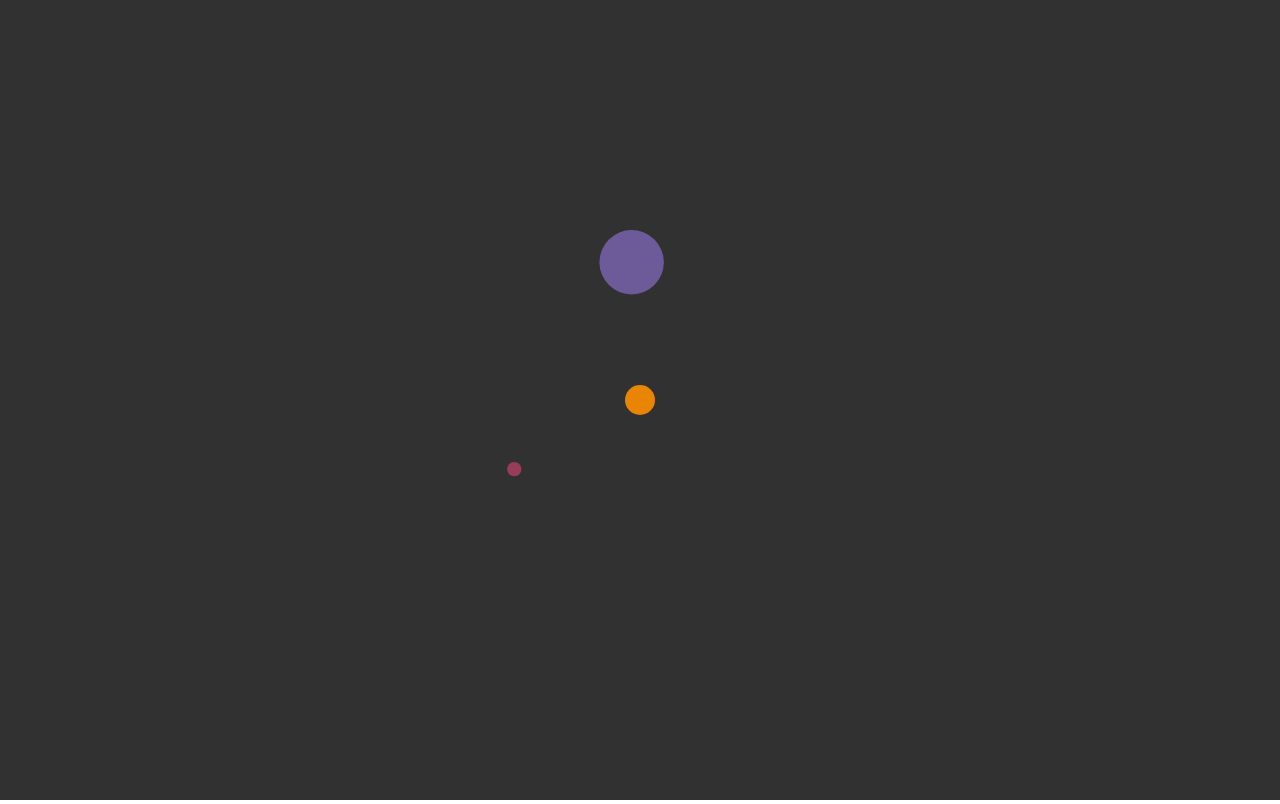
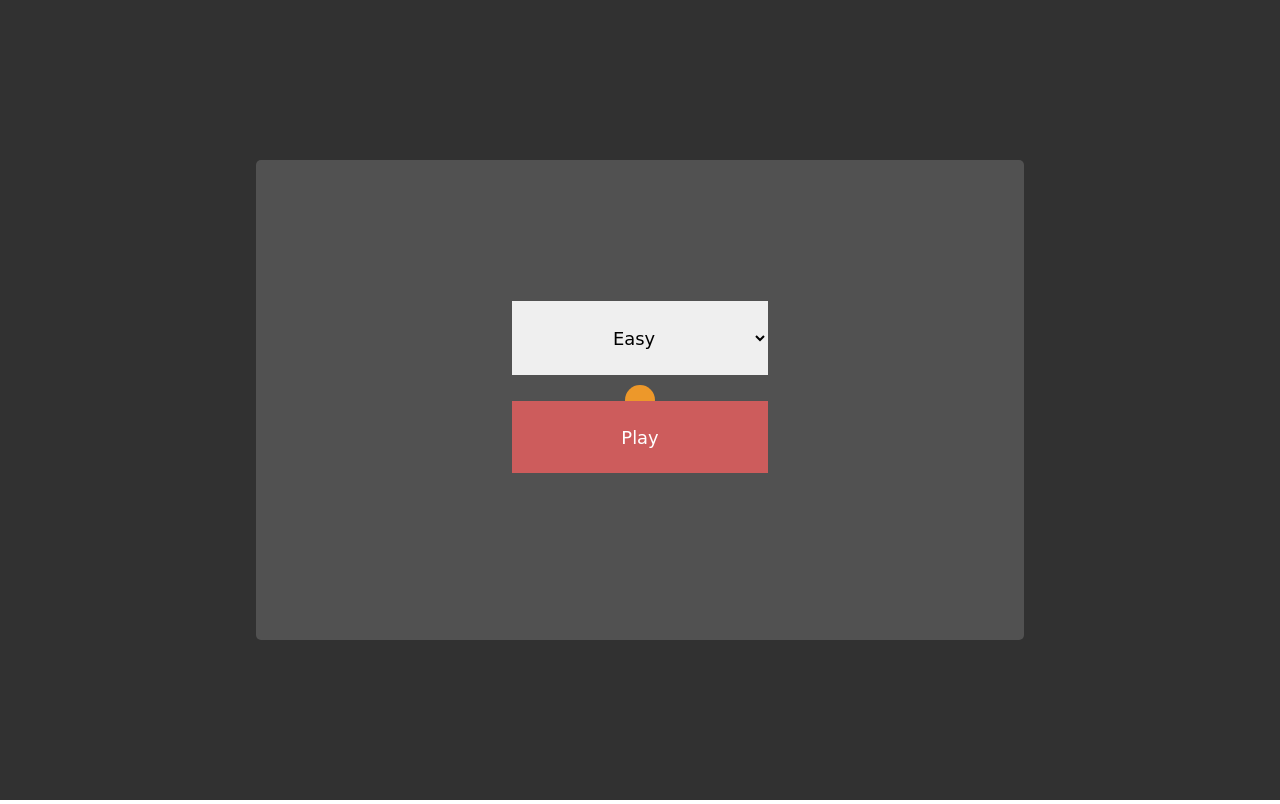
Before and after one commit to kunalkaushik1982/shootinggame, a plain HTML site: page index.html in a window 1280 px wide. Drawn offline with Linux system fonts and the light colour scheme.

Commit message:
Implemented Game difficulty level

```diff
--- a/index.html
+++ b/index.html
@@ -8,6 +8,16 @@
     <link rel="stylesheet" href="style.css" />
   </head>
   <body>
+      <div class="scoreBoard">Score: 0</div>
+      <form action="" method="get">
+          <select name="" id="difficulty">
+              <option value="Easy">Easy</option>
+              <option value="Medium">Medium</option>
+              <option value="Hard">Hard</option>
+              <option value="Insane">Insane</option>
+          </select>
+          <input type="submit" value ="Play"/>
+      </form>
     <div class="myGame"></div>
   </body>
   <script src="./index.js"></script>
--- a/index.js
+++ b/index.js
@@ -1,11 +1,37 @@
 const canvas = document.createElement("canvas");
 document.querySelector(".myGame").appendChild(canvas);
-
 canvas.width = innerWidth;
 canvas.height = innerHeight;
-
 const context = canvas.getContext("2d");
 
+let difficulty = 2;
+const form = document.querySelector("form")
+const scoreBoard = document.querySelector(".scoreBoard")
+
+document.querySelector("input").addEventListener("click",(e) =>{
+    e.preventDefault()
+    form.style.display="none"
+    scoreBoard.style.display="block"
+    const userValue = document.getElementById("difficulty").value
+    if (userValue === "Easy") {
+        setInterval(spawnEnemy, 2000);
+        return (difficulty = 5);
+      }
+      if (userValue === "Medium") {
+        setInterval(spawnEnemy, 1400);
+        return (difficulty = 8);
+      }
+      if (userValue === "Hard") {
+        setInterval(spawnEnemy, 1000);
+        return (difficulty = 10);
+      }
+      if (userValue === "Insane") {
+        setInterval(spawnEnemy, 700);
+        return (difficulty = 12);
+      }
+});
+
+// ---------------------
 playerPosition = { x: canvas.width / 2, y: canvas.height / 2 };
 class Player {
   constructor(x, y, radius, color) {
@@ -137,7 +163,7 @@ function animation() {
   });
 }
 
-setInterval(spawnEnemy,1000);
+//setInterval(spawnEnemy,1000);
 
 canvas.addEventListener("click", (e) => {
   const myAngle = Math.atan2(
--- a/style.css
+++ b/style.css
@@ -1,9 +1,67 @@
 canvas {
-    background-color:rgb(49,49,49);
-    max-width:100%
+    background-color: rgb(49, 49, 49);
+    max-width: 100%;
+    cursor: crosshair;
+  }
+
+  * {
+    padding: 0;
+    margin: 0;
+  }
+
+  .scoreBoard {
+    position: fixed;
+    top: 5%;
+    left: 5%;
+    font: 600 1.2vmax "Franklin Gothic Medium";
+    color: white;
+    display: none;
+  }
+
+  form {
+    background-color: rgba(255, 255, 255, 0.158);
+    height: 60vh;
+    width: 60vw;
+    position: absolute;
+    top: 50%;
+    left: 50%;
+    transform: translateX(-50%) translateY(-50%);
+    display: flex;
+    flex-direction: column;
+    border-radius: 5px;
+    justify-content: center;
+    align-items: center;
+  }
+
+form > select,
+form select option {
+  padding: 2vmax;
+  width: 20vw;
+  text-align: center;
+  font-size: 1.4vmax;
+  font-family: cursive;
+  outline: none;
+  transition: all 0.5s;
+  border: none;
 }
+form > input {
+    margin: 2vmax;
+    padding: 2vmax;
+    width: 20vw;
+    cursor: pointer;
+    border: none;
+    color: white;
+    transition: all 0.5s;
+    background-color: indianred;
+    font-size: 1.4vmax;
+    font-family: cursive;
+    outline: none;
+  }
 
-*{
-    padding:0;
-    margin:0
-}
+  form > select:hover {
+    box-shadow: 0 0 10px white;
+  }
+  form > input:hover {
+    background-color: rgb(194, 27, 91);
+    box-shadow: 0 0 10px white;
+  }
```
